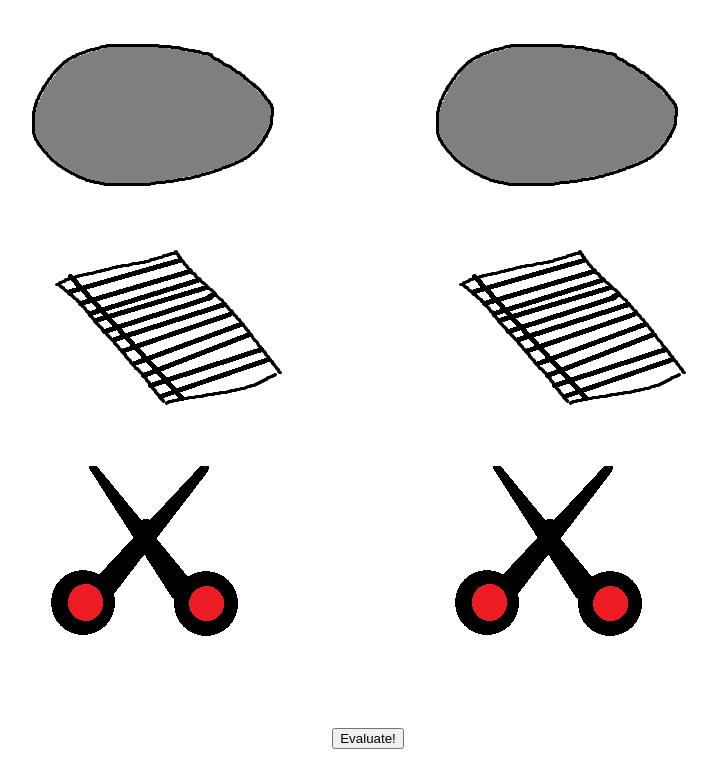
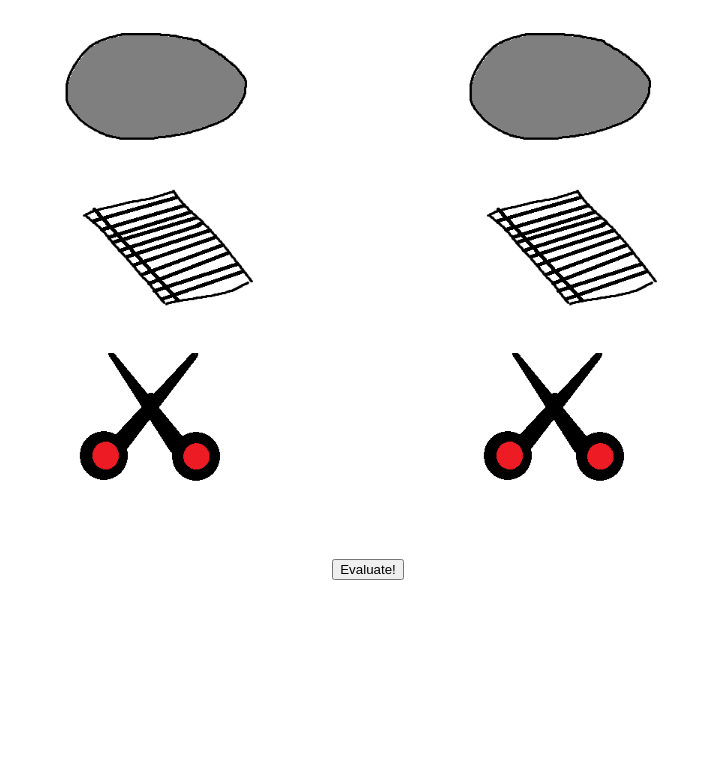
Before and after one commit to ElderMcKinley/RPS, a plain HTML site: page index.html in a window 1280 px wide. Shown: the part 147-904 px from the top of the page, without its empty margins (272-989 px from the left). After the commit the page ends 800 px from the top, so only its background shows below. Drawn offline with Linux system fonts and the light colour scheme.

Commit message:
scaled images back to 75% for easier viewing

```diff
--- a/style.css
+++ b/style.css
@@ -1,5 +1,6 @@
-.image{
-
+img{
+    max-width: 75%;
+    height:auto;
 }
 #p1{
     font-family: arial;
```
